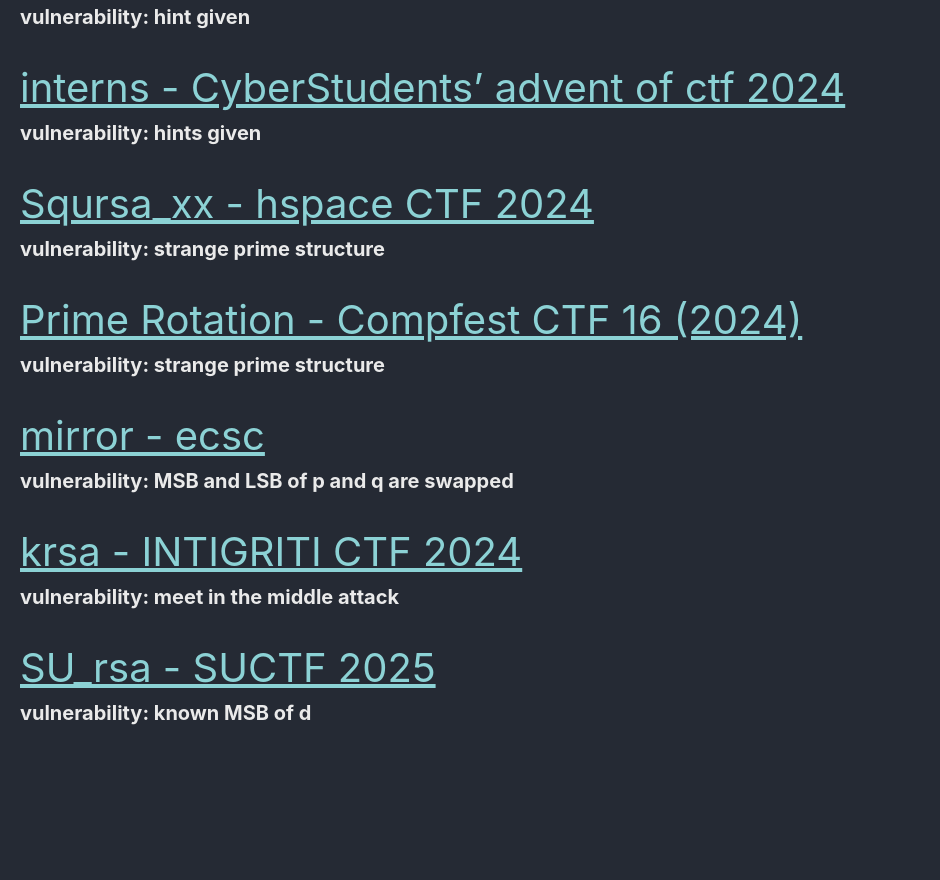
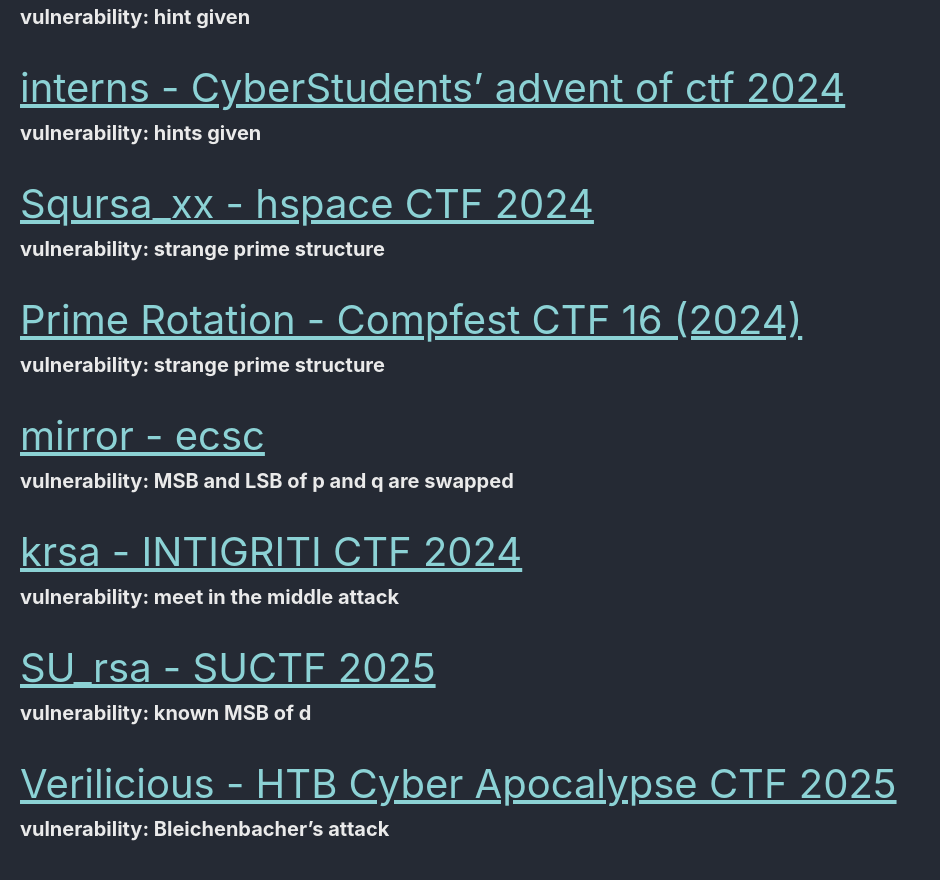
Before and after one commit to Connor-McCartney/Connor-McCartney.github.io, a Jekyll site: the page built from _pages/cryptography/rsa/rsa.md, in a window 1280 px wide and 900 px high, scrolled down 3394 px. Shown: the top 880 px of the window, without its empty margins (0-940 px from the left). Built offline with Jekyll 4.4.1, drawn with Linux system fonts in a browser that asks for light colours; cached includes are drawn as plain includes; before the commit the page ends 4178 px from its top, so only the background shows below that.

Commit message:
Update rsa.md

```diff
--- a/_pages/cryptography/rsa/rsa.md
+++ b/_pages/cryptography/rsa/rsa.md
@@ -139,3 +139,7 @@ __vulnerability: meet in the middle attack__
 
 <span style="font-size:2em;">   [SU_rsa - SUCTF 2025](/cryptography/rsa/SUrsa-SUCTF2025)       </span> <br>
 __vulnerability: known MSB of d__
+
+
+<span style="font-size:2em;">   [Verilicious - HTB Cyber Apocalypse CTF 2025](/cryptography/rsa/Verilicious-HTBCyberApocalypseCTF2025)       </span> <br>
+__vulnerability: Bleichenbacher’s attack__
```
